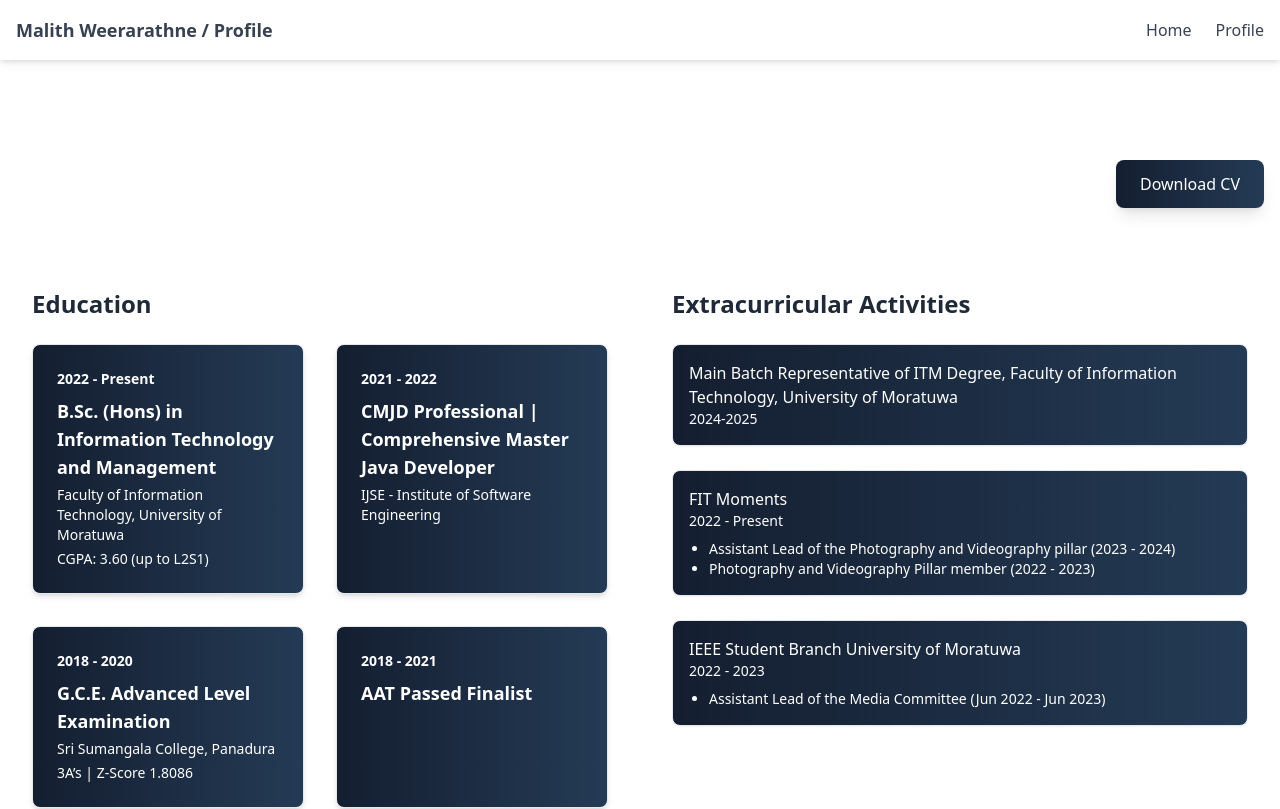
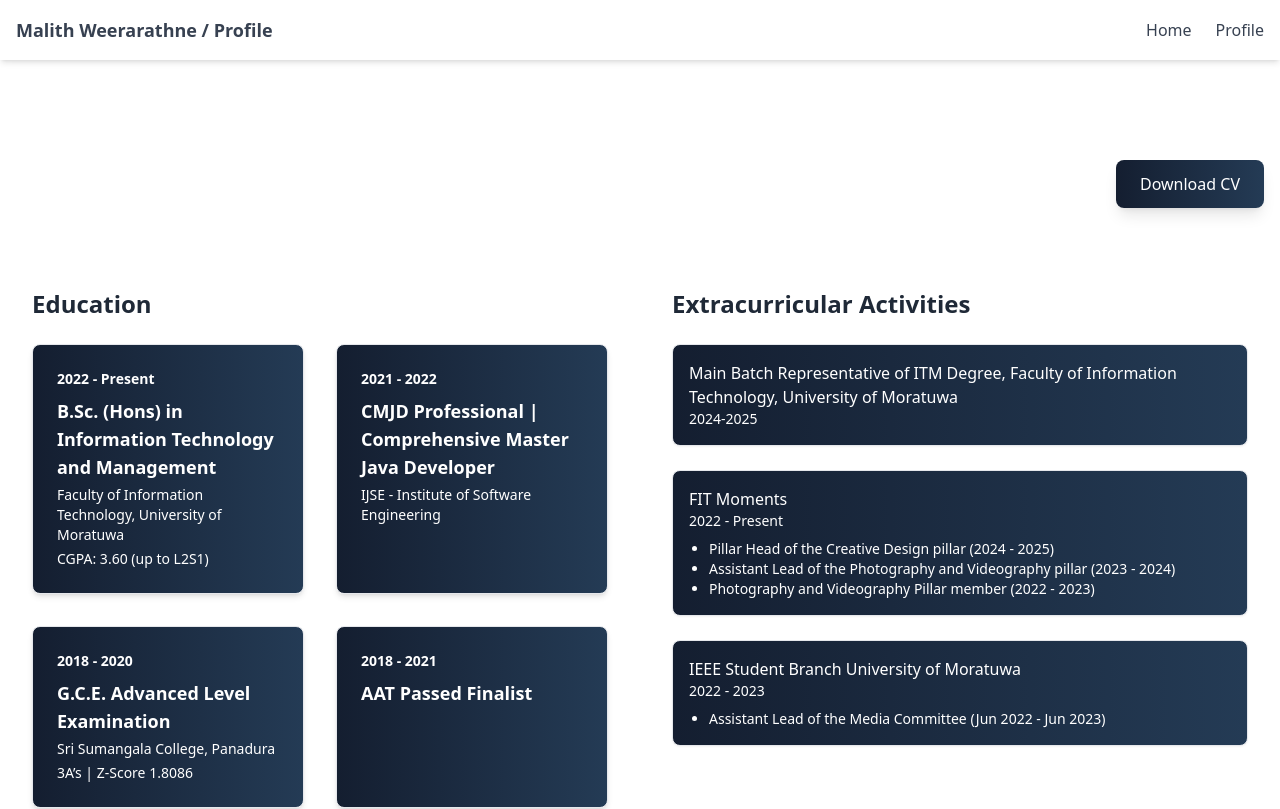
Before and after one commit to Malith212/my-portfolio, a React (Create React App) app: page /profile in a window 1280 px wide. Shown: the top 809 px of the page. Built offline with nearby package versions, Linux system fonts and the light colour scheme.

Commit message:
Updated Extra Curicullar ativities

```diff
--- a/src/components/cv/Extracurricular.jsx
+++ b/src/components/cv/Extracurricular.jsx
@@ -22,6 +22,10 @@ const Extracurricular = () => {
             <h3 className="text-md font-normal text-white">FIT Moments</h3>
             <p className="text-white text-sm">2022 - Present</p>
             <ul className="list-disc pl-5 text-sm text-white mt-2">
+              <li>
+                Pillar Head of the Creative Design pillar (2024 -
+                2025)
+              </li>
               <li>
                 Assistant Lead of the Photography and Videography pillar (2023 -
                 2024)
```
